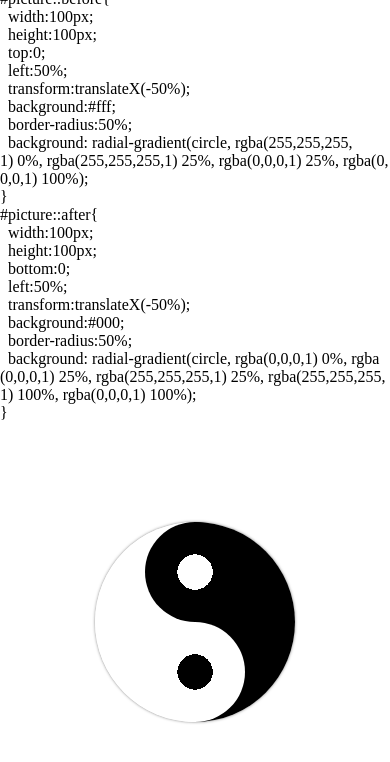
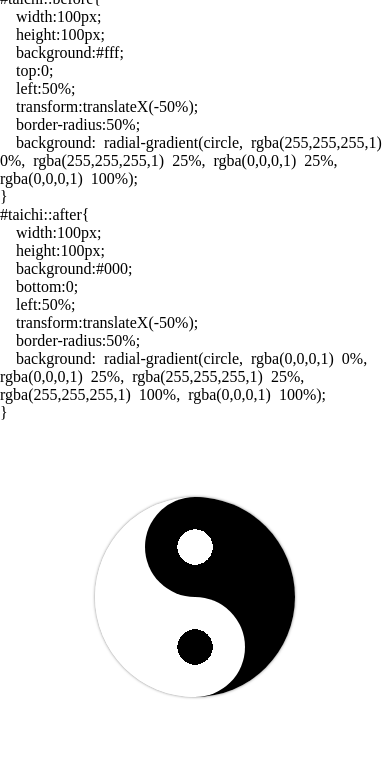
Before and after one commit to hais-hbh/taichi-demo, a plain HTML site: page index.html in a window 390 px wide. Drawn offline with Linux system fonts and the light colour scheme.

Commit message:
这次是自己写的了

```diff
--- a/index.html
+++ b/index.html
@@ -10,10 +10,7 @@
 
 <body>
   <div id="html"></div>
-  <div id="wrapper">
-    <div id="picture"></div>
-  </div>
-
+  <div id="taichi"></div>
   <style id="style"></style>
   <style>
     * {
@@ -30,42 +27,34 @@
       box-sizing: border-box;
     }
 
-
-    #html {
-      position: relative;
-      word-break: break-all;
-    }
-
-    #picture {
+    #taichi {
       position: fixed;
       top: 0;
       left: 50%;
       transform: translateX(-50%);
     }
 
-    #picture::after {
+    #taichi::before {
       content: '';
+      display: block;
       position: absolute;
     }
 
-    #picture::before {
+    #taichi::after {
       content: '';
+      display: block;
       position: absolute;
     }
 
-    @media (max-width: 500px) {
+    @media (max-width:500px) {
       #html {
         height: 50vh;
         overflow: auto;
       }
 
-      #wrapper {
-        height: 50vh;
-      }
-
-      #picture {
+      #taichi {
         position: relative;
-        top: 100px;
+        top: 75px;
         right: 0;
       }
     }
--- a/main.js
+++ b/main.js
@@ -1,76 +1,65 @@
-let demo = document.querySelector('#html')
-let style = document.querySelector('style')
-
-let string = `
-/*你好，我是一名前端新人
-*接下来我要展示以下我的前端功底了
-*首先我们先准备一个div
+let html = document.querySelector('#html')
+let style = document.querySelector('#style')
+let string = `/*你好，我现在是一个前端小白
+*现在我想展现一下我自己的前端功底
+*首先我们先写个圆
 */
-#picture{
-  border:1px solid red;
-  width:200px;
-  height:200px;
+#taichi {
+  width: 200px;
+  height: 200px;
+  border: 1px solid red;
+  border-radius:50%;
 }
-/*接下来把div变成一个八卦图
-*注意看好了
-*首先把div变成一个圆
+/*众所周知，太极是分阴阳的
+*所以现在我们将它分为阴阳两极
 */
-#picture{
-  border-radius:50%;
-  box-shadow:0 0 3px rgba(0,0,0,0.5);
+#taichi{
   border:none;
-}
-/*众所周知，八卦是分阴阳的
-*所以是一黑一白
-*/
-#picture{
+  box-shadow: 0 0 3px rgba(0,0,0,0.5);
   background: linear-gradient(90deg, rgba(255,255,255,1) 0%, rgba(255,255,255,1) 50%, rgba(0,0,0,1) 50%, rgba(0,0,0,1) 100%);
 }
-/*之后我们再平分一下太极的阴阳两极
-*/
-#picture::before{
+/*之后我们加上太极的阴中阳和阳中阴*/
+#taichi::before{
   width:100px;
   height:100px;
+  background:#fff;
   top:0;
   left:50%;
   transform:translateX(-50%);
-  background:#fff;
   border-radius:50%;
   background: radial-gradient(circle, rgba(255,255,255,1) 0%, rgba(255,255,255,1) 25%, rgba(0,0,0,1) 25%, rgba(0,0,0,1) 100%);
 }
-#picture::after{
+#taichi::after{
   width:100px;
   height:100px;
+  background:#000;
   bottom:0;
   left:50%;
   transform:translateX(-50%);
-  background:#000;
   border-radius:50%;
   background: radial-gradient(circle, rgba(0,0,0,1) 0%, rgba(0,0,0,1) 25%, rgba(255,255,255,1) 25%, rgba(255,255,255,1) 100%, rgba(0,0,0,1) 100%);
 }
 `
 let string2 = ''
-let n = 0
+let n = -1
 
 let step = function () {
+  n = n + 1
   setTimeout(function () {
-
     if (string[n] === '\n') {
       string2 += '</br>'
-    } else if (string[n] === ' ') {
+    }
+    if (string[n] === ' ') {
       string2 += '&nbsp'
     }
-    else {
+    if (n < string.length) {
       string2 += string[n]
-    }
-    demo.innerHTML = string2
-    style.innerHTML = string.substring(0, n)
-    window.scrollTo(0, 99999);
-    html.scrollTo(0, 99999);
-    if (n + 1 < string.length) {
-      n += 1
       step()
     }
+    html.innerHTML = string2
+    style.innerHTML = string.substring(0, n)
+    window.scrollTo(0, 9999)
+    html.scrollTo(0, 9999)
   }, 0)
 }
 step()
```
